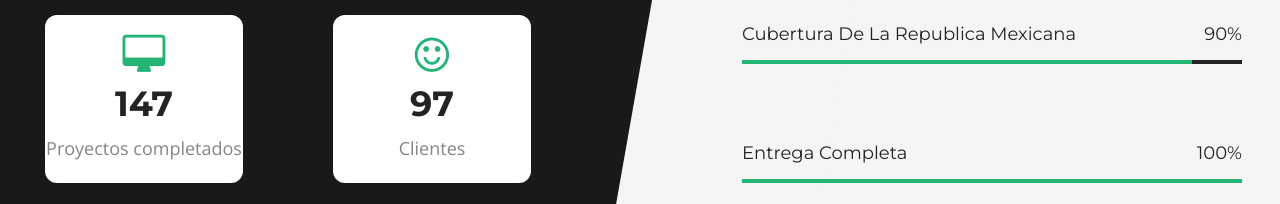
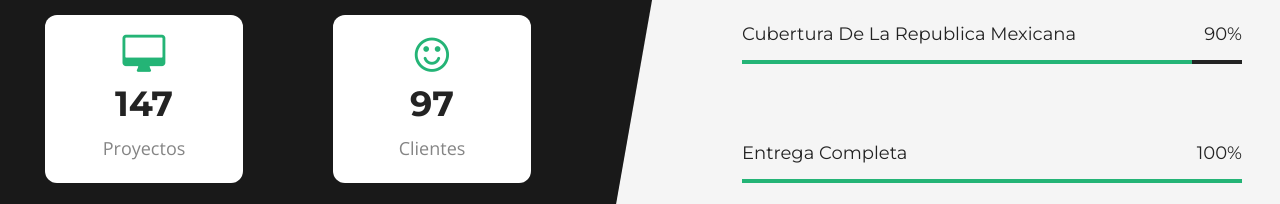
Before and after one commit to Ajauregui69/triplamex, a plain HTML site: page index.html in a window 1280 px wide. Shown: the part 3060-3264 px from the top of the page. Drawn offline with nearby package versions, Linux system fonts and the light colour scheme; some packages are replaced by stand-ins of ours.

Commit message:
[FIX]Cards

```diff
--- a/index.html
+++ b/index.html
@@ -341,7 +341,7 @@
                     <div class="counter-agency">
                         <i class="fa fa-desktop" aria-hidden="true"></i>
                         <h2 class="count-number" data-count="147"></h2>
-                        <p class="count-text ">Proyectos completados</p>
+                        <p class="count-text ">Proyectos</p>
                     </div>
                 </div>
                 <div class="col-sm-6 col-xs-6">
```
